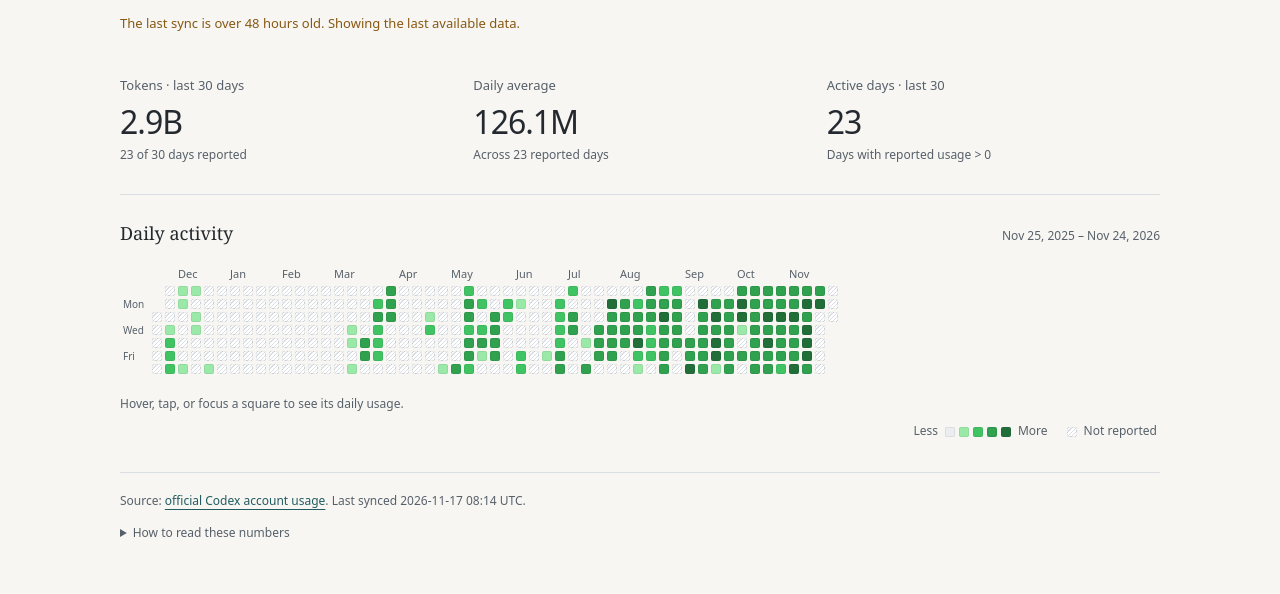
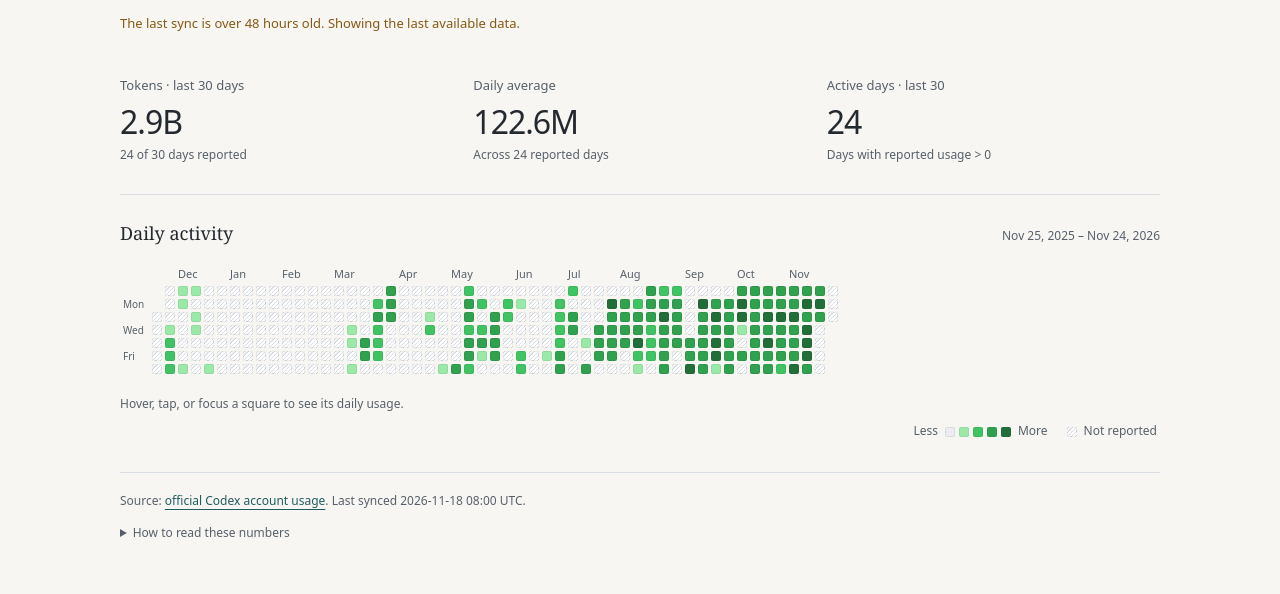
Before and after one commit to jzstark/jzstark.github.io, a Jekyll site: the page built from activity.html, in a window 1280 px wide. Shown: the part 351-945 px from the top of the page. Built offline with Jekyll 4.4.1, drawn with Linux system fonts in a browser that asks for light colours; part of the change alters nothing that is shown.

Commit message:
Update Codex daily activity

```diff
--- a/assets/data/codex-usage.json
+++ b/assets/data/codex-usage.json
@@ -5,12 +5,12 @@
     "name": "Codex account usage",
     "url": "https://learn.chatgpt.com/docs/app-server#7-token-usage-chatgpt"
   },
-  "updated_at": "2026-11-17T08:14:08Z",
+  "updated_at": "2026-11-18T08:00:51Z",
   "summary": {
-    "lifetimeTokens": 8414073203,
+    "lifetimeTokens": 8455978614,
     "peakDailyTokens": 339455959,
-    "currentStreakDays": 37,
-    "longestStreakDays": 37
+    "currentStreakDays": 38,
+    "longestStreakDays": 38
   },
   "days": [
     {
@@ -648,6 +648,10 @@
     {
       "date": "2026-11-16",
       "tokens": 339455959
+    },
+    {
+      "date": "2026-11-17",
+      "tokens": 41905411
     }
   ]
 }
```
